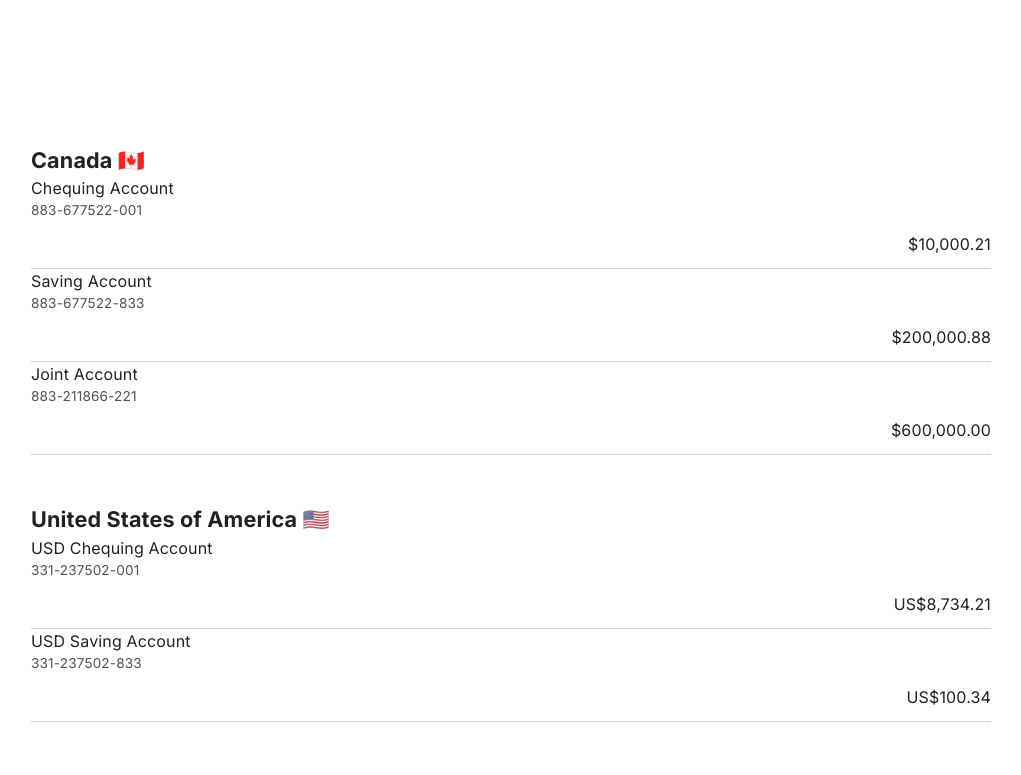
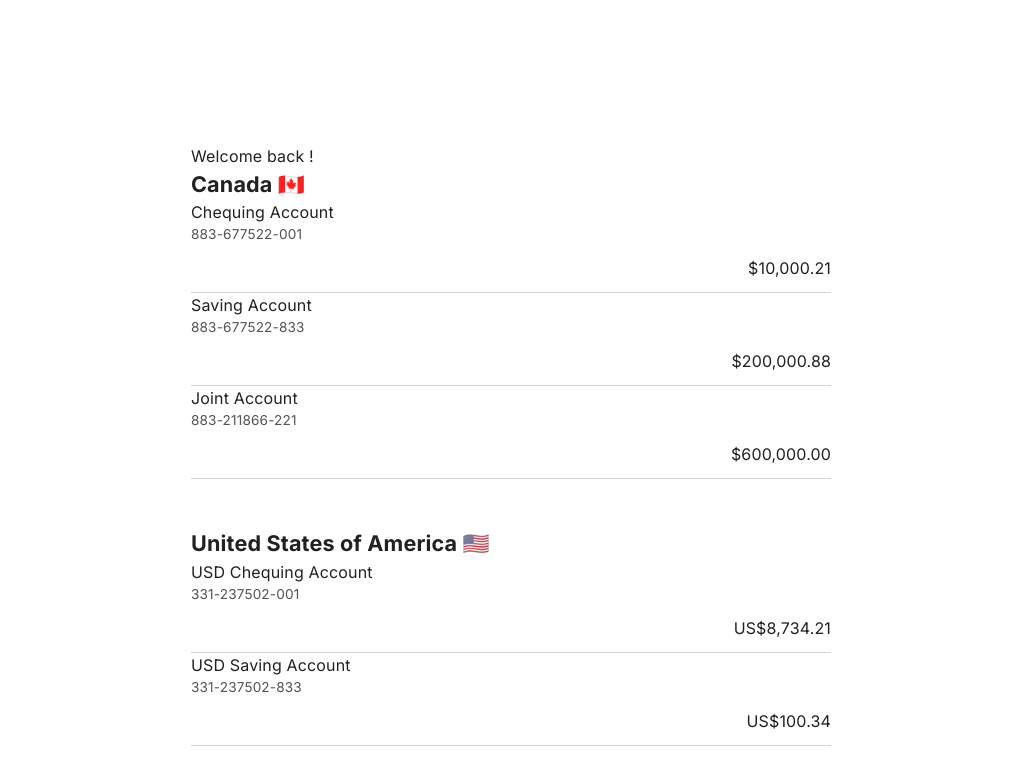
Before and after one commit to thminggg/banking-web, a Next.js app: page /account-list in a window 1280 px wide. Shown: the top 775 px of the page, without its empty margins (129-1150 px from the left). Built offline with nearby package versions, Linux system fonts and the light colour scheme.

Commit message:
feat: move user context provider to root layout
Provide user context to all child components across pages

```diff
--- a/src/app/layout.tsx
+++ b/src/app/layout.tsx
@@ -1,7 +1,8 @@
-import { StrictMode } from "react";
 import ThemeWrapper from "@/containers/ThemeWrapper";
+import { UserProvider } from "@/contexts/userContext";
 import type { Metadata } from "next";
 import { Inter } from "next/font/google";
+import { StrictMode } from "react";
 import "../styles/globals.css";
 
 const inter = Inter({ subsets: ["latin"] });
@@ -20,7 +21,9 @@ export default function RootLayout({
     <html lang="en">
       <StrictMode>
         <ThemeWrapper>
-          <body className={`${inter.className} main`}>{children}</body>
+          <UserProvider>
+            <body className={`${inter.className} main`}>{children}</body>
+          </UserProvider>
         </ThemeWrapper>
       </StrictMode>
     </html>
--- a/src/components/AccountList.tsx
+++ b/src/components/AccountList.tsx
@@ -1,7 +1,11 @@
+import { useUserContext } from "@/contexts/userContext";
+import styles from "@/styles/accountList.module.css";
 import { AccountListData, SupportedCountries } from "@/types/account";
+import { UserContextType } from "@/types/user";
+import Grid from "@mui/material/Grid";
 import AccountListItem from "./AccountListItem";
-import styles from "@/styles/accountList.module.css";
-import Grid from "@mui/material/Grid";
+
+type PropsType = { accounts: AccountListData };
 
 const countryNameMap: { [key in SupportedCountries]: string } = {
   [SupportedCountries.CA]: "Canada 🇨🇦",
@@ -11,12 +15,12 @@ const countryNameMap: { [key in SupportedCountries]: string } = {
   [SupportedCountries.NZ]: "New Zealand 🇳🇿",
 };
 
-export default function AccountList({
-  accounts,
-}: {
-  accounts: AccountListData;
-}) {
+export default function AccountList({ accounts }: PropsType) {
+  const { user } = useUserContext() as UserContextType;
+
   return (
+    <>
+      <p>Welcome back {user?.name}!</p>
       <Grid container rowGap={6}>
         {Object.values(SupportedCountries).map((country) => {
           return (
@@ -37,5 +41,6 @@ export default function AccountList({
           );
         })}
       </Grid>
+    </>
   );
 }
--- a/src/components/Login.tsx
+++ b/src/components/Login.tsx
@@ -1,7 +1,7 @@
 "use client";
 
 import { useUserContext } from "@/contexts/userContext";
-import { IUserContextType } from "@/types/user";
+import { UserContextType } from "@/types/user";
 import { Button } from "@mui/material";
 import Grid from "@mui/material/Grid";
 import TextField from "@mui/material/TextField";
@@ -18,7 +18,7 @@ const Login = () => {
   const [password, setPassword] = useState("");
 
   // Context User
-  const { user, saveUser } = useUserContext() as IUserContextType;
+  const { user, saveUser } = useUserContext() as UserContextType;
 
   const handleInput = (event: React.ChangeEvent<HTMLInputElement>) => {
     switch (event.target.id) {
--- a/src/contexts/userContext.tsx
+++ b/src/contexts/userContext.tsx
@@ -1,4 +1,6 @@
-import { IUser, IUserContextType } from "@/types/user";
+"use client";
+
+import { User, UserContextType } from "@/types/user";
 import React, { createContext, useContext, useState } from "react";
 
 const defaultUser = {
@@ -6,15 +8,15 @@ const defaultUser = {
 };
 
 // Create a context
-const UserContext = createContext<IUserContextType | null>(null);
+const UserContext = createContext<UserContextType | null>(null);
 
 export function useUserContext() {
   return useContext(UserContext);
 }
 
 export function UserProvider({ children }: { children: React.ReactNode }) {
-  const [user, setUser] = useState<IUser | null>(defaultUser);
-  const saveUser = (user: IUser) => {
+  const [user, setUser] = useState<User | null>(defaultUser);
+  const saveUser = (user: User) => {
     setUser(user);
   };
 
--- a/src/styles/globals.css
+++ b/src/styles/globals.css
@@ -34,8 +34,7 @@ a {
 }
 
 .main {
-  min-width: 500;
-  max-width: 75vw;
+  max-width: 50vw;
   margin: auto;
   padding-top: 9em;
 }
```
Also changed, not shown: src/containers/LoginContainer.tsx (+1 -6 lines). Lines whose indentation alone changed are shown as unchanged.
